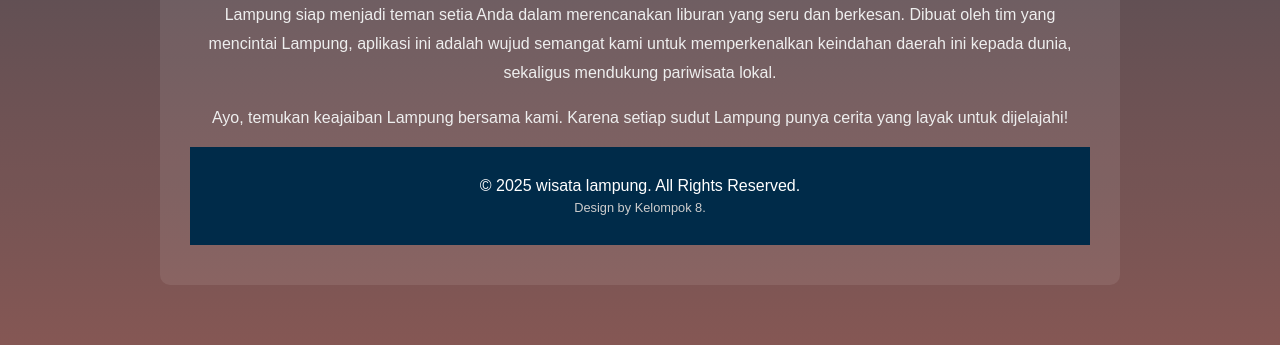
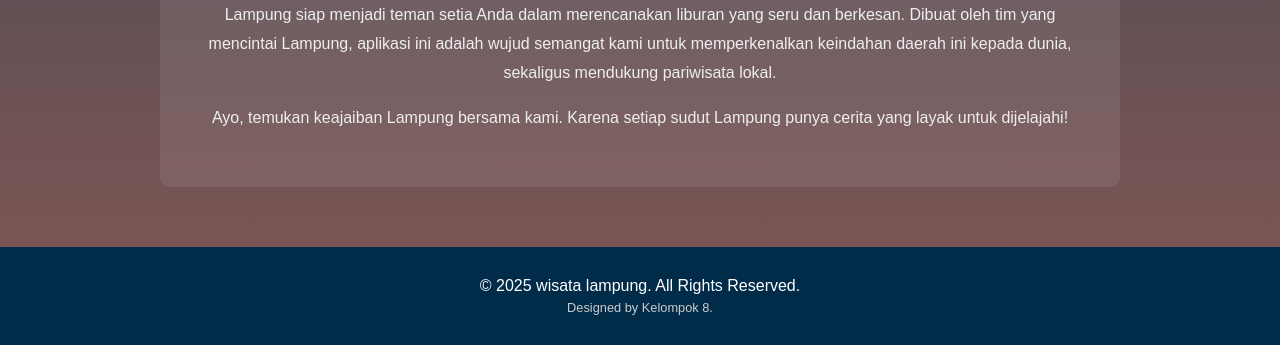
Before and after one commit to hanifadhitya10/wisata, a PHP site: page /home.php in a window 1280 px wide. Shown: the part 793-1138 px from the top of the page. Run offline with PHP 8.4, Linux system fonts and the light colour scheme; data that the repository does not hold is empty.

Commit message:
home.php

```diff
--- a/tugas akhir pak wawan/home.php
+++ b/tugas akhir pak wawan/home.php
@@ -5,6 +5,10 @@
   <meta name="viewport" content="width=device-width, initial-scale=1.0" />
   <title>Wisata Lokal Lampung</title>
   <style>
+    html {
+      scroll-behavior: smooth;
+    }
+
     body {
       margin: 0;
       font-family: Arial, sans-serif;
@@ -299,7 +303,6 @@
         font-size: 15px;
       }
     }
-
   </style>
 </head>
 <body>
@@ -332,7 +335,6 @@
       </div>
     </div>
   </nav>
-
 
   <header>
     <h1>Destinasi</h1>
@@ -369,7 +371,6 @@ if ($result && mysqli_num_rows($result) > 0) {
 
       mysqli_close($koneksi);
       ?>
-
     </div>
   </div>
 
@@ -386,12 +387,16 @@ Kami hadir untuk membantu Anda menemukan tempat-tempat wisata terbaik di Lampung
             Dengan fitur rekomendasi destinasi, panduan perjalanan, ulasan pengunjung, dan info event lokal, Wisata Lampung siap menjadi teman setia Anda dalam merencanakan liburan yang seru dan berkesan.
             Dibuat oleh tim yang mencintai Lampung, aplikasi ini adalah wujud semangat kami untuk memperkenalkan keindahan daerah ini kepada dunia, sekaligus mendukung pariwisata lokal.</p>
             <p>Ayo, temukan keajaiban Lampung bersama kami. Karena setiap sudut Lampung punya cerita yang layak untuk dijelajahi!</p>
+          </div>
+        </div>
+      </div>
+    </div>
+  </div>
 
-      </div>
   <footer class="site-footer">
     <div class="footer-content">
       <p>© 2025 wisata lampung. All Rights Reserved.</p>
-      <small>Design by Kelompok 8.</small>
+      <small>Designed by Kelompok 8.</small>
     </div>
   </footer>
 
@@ -412,7 +417,6 @@ Dibuat oleh tim yang mencintai Lampung, aplikasi ini adalah wujud semangat kami
   </script>
 
   <script>
-
     document.querySelector('.menu-btn').addEventListener('click', function () {
       document.querySelector('.dropdown').classList.toggle('show');
     });
```
Lines whose indentation alone changed are shown as unchanged.
